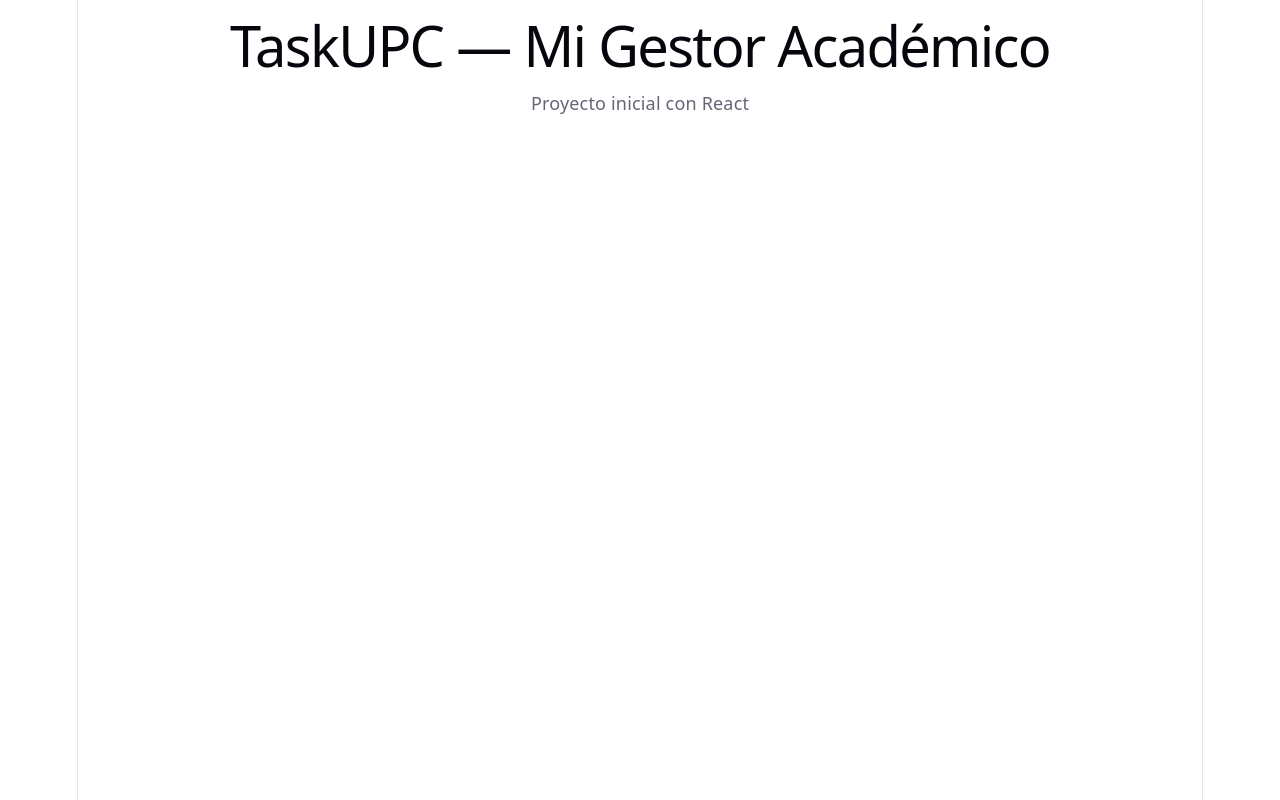
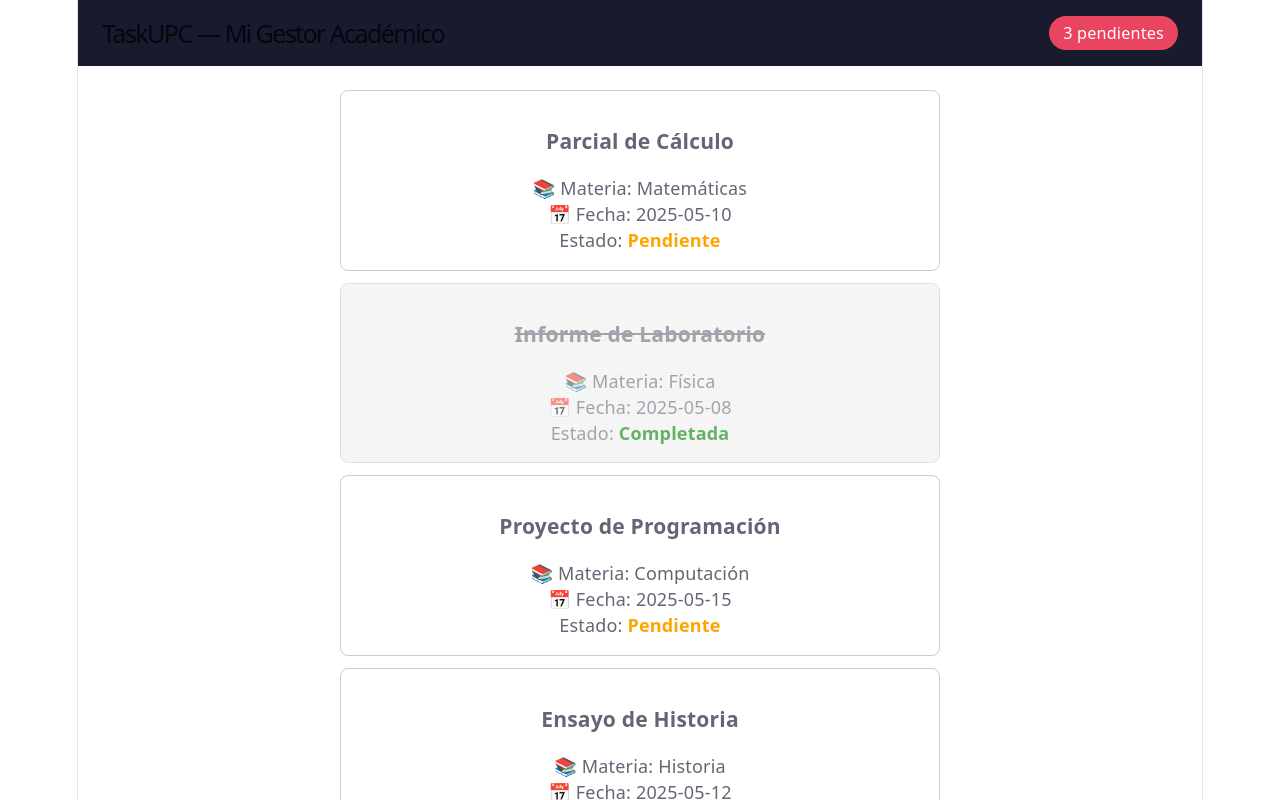
Before and after one commit to Reinel-ing/taskunpc, a React (Vite) app: page / in a window 1280 px wide. Shown: the top 800 px of the page. Built offline with nearby package versions, Linux system fonts and the light colour scheme.

Commit message:
feat: agregar componentes TareaCard, ListaTareas y Header

```diff
--- a/src/App.jsx
+++ b/src/App.jsx
@@ -1,9 +1,18 @@
+import { tareasIniciales } from "./data/tareas";
+import Header from "./components/Header";
+import ListaTareas from "./components/ListaTareas";
+
 function App() {
+  const totalPendientes = tareasIniciales.filter((t) => !t.completada).length;
+
   return (
     <div>
-      <h1>TaskUPC — Mi Gestor Académico</h1>
-      <p>Proyecto inicial con React</p>
+      <Header totalPendientes={totalPendientes} />
+      <div style={{ padding: "24px", maxWidth: "600px", margin: "0 auto" }}>
+        <ListaTareas />
+      </div>
     </div>
   );
 }
+
 export default App;
--- /dev/null
+++ b/src/components/Header.jsx
@@ -0,0 +1,26 @@
+function Header({ totalPendientes }) {
+  return (
+    <header style={{
+      backgroundColor: "#1a1a2e",
+      color: "white",
+      padding: "16px 24px",
+      display: "flex",
+      justifyContent: "space-between",
+      alignItems: "center",
+    }}>
+      <h1 style={{ margin: 0, fontSize: "1.4rem" }}>
+        TaskUPC — Mi Gestor Académico
+      </h1>
+      <span style={{
+        backgroundColor: "#e94560",
+        borderRadius: "20px",
+        padding: "4px 14px",
+        fontSize: "0.9rem",
+      }}>
+        {totalPendientes} pendiente{totalPendientes !== 1 ? "s" : ""}
+      </span>
+    </header>
+  );
+}
+
+export default Header;
--- /dev/null
+++ b/src/components/ListaTareas.jsx
@@ -0,0 +1,14 @@
+import { tareasIniciales } from "../data/tareas";
+import TareaCard from "./TareaCard";
+
+function ListaTareas() {
+  return (
+    <div>
+      {tareasIniciales.map((tarea) => (
+        <TareaCard key={tarea.id} {...tarea} />
+      ))}
+    </div>
+  );
+}
+
+export default ListaTareas;
--- /dev/null
+++ b/src/components/TareaCard.jsx
@@ -0,0 +1,26 @@
+function TareaCard({ titulo, materia, fecha, completada }) {
+  return (
+    <div style={{
+      border: "1px solid #ccc",
+      borderRadius: "8px",
+      padding: "16px",
+      marginBottom: "12px",
+      opacity: completada ? 0.6 : 1,
+      backgroundColor: completada ? "#f0f0f0" : "#fff",
+    }}>
+      <h3 style={{ textDecoration: completada ? "line-through" : "none" }}>
+        {titulo}
+      </h3>
+      <p>📚 Materia: {materia}</p>
+      <p>📅 Fecha: {fecha}</p>
+      <p>
+        Estado:{" "}
+        <strong style={{ color: completada ? "green" : "orange" }}>
+          {completada ? "Completada" : "Pendiente"}
+        </strong>
+      </p>
+    </div>
+  );
+}
+
+export default TareaCard;
--- /dev/null
+++ b/src/data/tareas.js
@@ -0,0 +1,37 @@
+export const tareasIniciales = [
+  {
+    id: 1,
+    titulo: "Parcial de Cálculo",
+    materia: "Matemáticas",
+    fecha: "2025-05-10",
+    completada: false,
+  },
+  {
+    id: 2,
+    titulo: "Informe de Laboratorio",
+    materia: "Física",
+    fecha: "2025-05-08",
+    completada: true,
+  },
+  {
+    id: 3,
+    titulo: "Proyecto de Programación",
+    materia: "Computación",
+    fecha: "2025-05-15",
+    completada: false,
+  },
+  {
+    id: 4,
+    titulo: "Ensayo de Historia",
+    materia: "Historia",
+    fecha: "2025-05-12",
+    completada: false,
+  },
+  {
+    id: 5,
+    titulo: "Presentación de Química",
+    materia: "Química",
+    fecha: "2025-05-20",
+    completada: true,
+  },
+];
```
